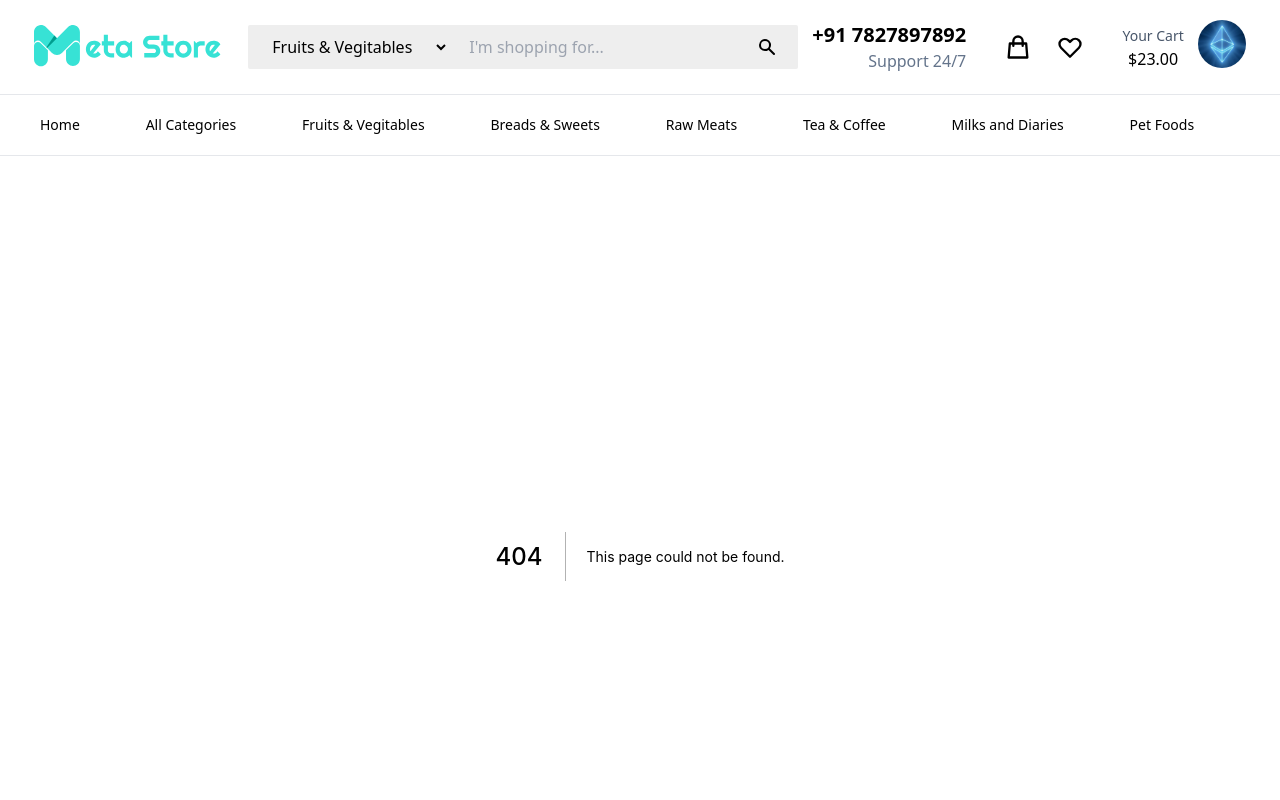
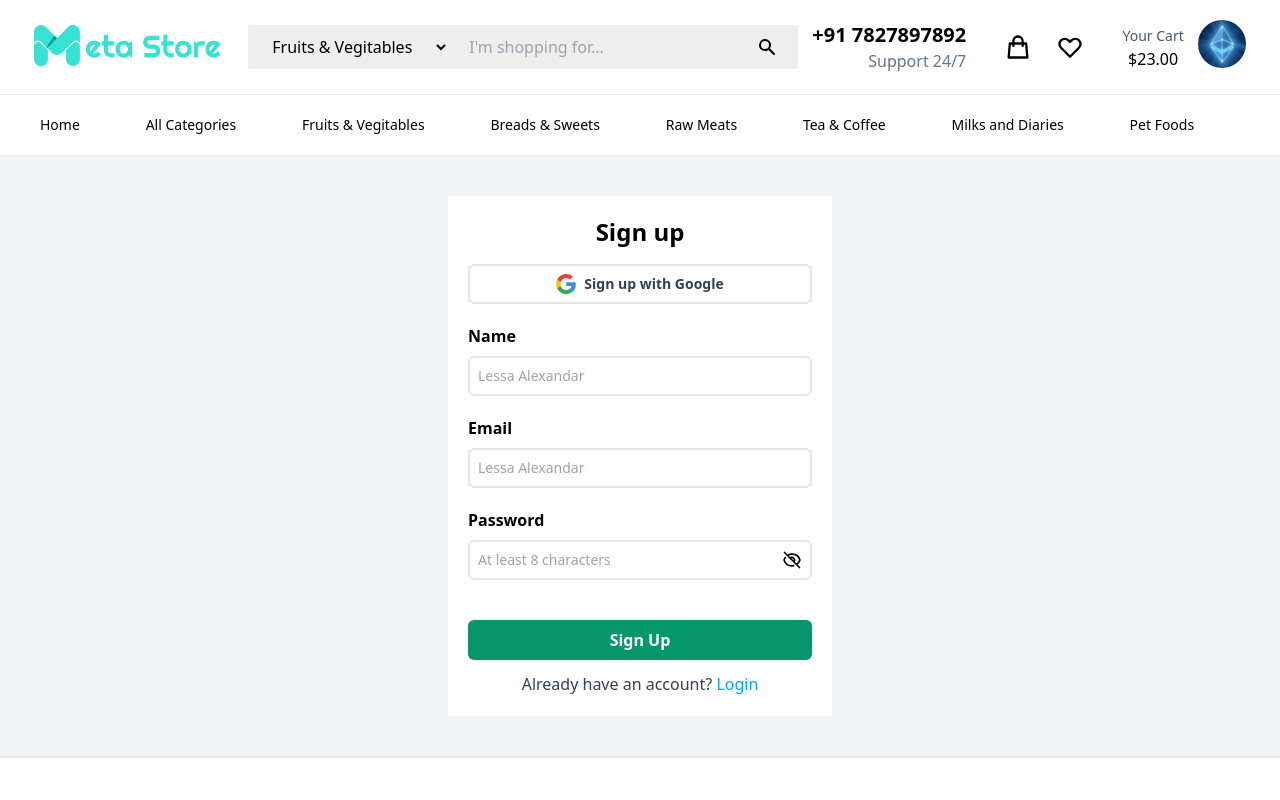
Before and after one commit to Moganesan/meta-store, a Next.js app: page /register in a window 1280 px wide. Before the commit this address had no page. Shown: the top 800 px of the page. Built offline with nearby package versions, Linux system fonts and the light colour scheme.

Commit message:
registration page api integration

```diff
--- /dev/null
+++ b/pages/register.js
@@ -0,0 +1,117 @@
+import Image from "next/image";
+import Link from "next/link";
+import { EyeIcon, EyeOffIcon } from "@heroicons/react/outline";
+import { useRouter } from "next/router";
+import { useState } from "react";
+import axios from "../config/axios";
+
+const Login = () => {
+  const [name, setName] = useState("");
+
+  const router = useRouter();
+
+  const [email, setEmail] = useState("");
+
+  const [password, setPassword] = useState("");
+
+  const [error, setError] = useState("");
+
+  const [passVisibility, setPassVisibility] = useState(false);
+
+  const register = async () => {
+    try {
+      const res = await axios.post("api/customer/auth/register", {
+        name,
+        email,
+        password,
+      });
+
+      if (res.status == 200) router.push("/");
+    } catch (error) {
+      if (error.response.data) {
+        const { message } = error.response.data;
+
+        setError(message);
+      }
+    }
+  };
+
+  return (
+    <div className="bg-gray-100 grid place-items-center">
+      <div className="w-96 bg-white flex flex-col items-center mt-10 mb-10 p-5">
+        <h1 className="font-bold text-2xl">Sign up</h1>
+
+        <button className="flex items-center rounded-md border-2 w-full justify-center py-2 mt-4">
+          <Image src={"/google.svg"} width={20} height={20} />
+          <span className="font-bold text-slate-700 ml-2 text-sm">
+            Sign up with Google
+          </span>
+        </button>
+
+        <form
+          onSubmit={(e) => e.preventDefault()}
+          className="self-start mt-5 w-full"
+        >
+          <div className="flex flex-col">
+            <label className="font-bold">Name</label>
+            <input
+              onChange={(e) => setName(e.target.value)}
+              value={name}
+              type={"text"}
+              placeholder="Lessa Alexandar"
+              className="w-full outline-none mt-2 border-2 rounded-md px-2 py-2 text-sm"
+            />
+          </div>
+
+          <div className="flex flex-col mt-5">
+            <label className="font-bold">Email</label>
+            <input
+              onChange={(e) => setEmail(e.target.value)}
+              value={email}
+              type={"email"}
+              placeholder="Lessa Alexandar"
+              className="w-full outline-none mt-2 border-2 rounded-md px-2 py-2 text-sm"
+            />
+          </div>
+
+          <div className="flex flex-col mt-5">
+            <label className="font-bold">Password</label>
+            <div className="w-full outline-none mt-2 border-2 rounded-md px-2 py-2 text-sm flex">
+              <input
+                value={password}
+                onChange={(e) => setPassword(e.target.value)}
+                type={passVisibility ? "text" : "password"}
+                placeholder="At least 8 characters"
+                className="w-full outline-none"
+              />
+              <button onClick={() => setPassVisibility(!passVisibility)}>
+                {passVisibility ? (
+                  <EyeIcon className="w-5 h-5" />
+                ) : (
+                  <EyeOffIcon className="w-5 h-5" />
+                )}
+              </button>
+            </div>
+          </div>
+
+          <p className="text-red-400 mt-2 text-center">{error && error}</p>
+
+          <button
+            onClick={() => register()}
+            className="text-center py-2 rounded-md text-white font-bold mt-8 bg-emerald-600 w-full"
+          >
+            <span>Sign Up</span>
+          </button>
+        </form>
+        <p className="text-slate-700 mt-3">
+          Already have an account?{" "}
+          <span className="text-sky-500">
+            <Link href={"/login"}>Login</Link>
+          </span>
+        </p>
+      </div>
+    </div>
+  );
+};
+
+export default Login;
```
